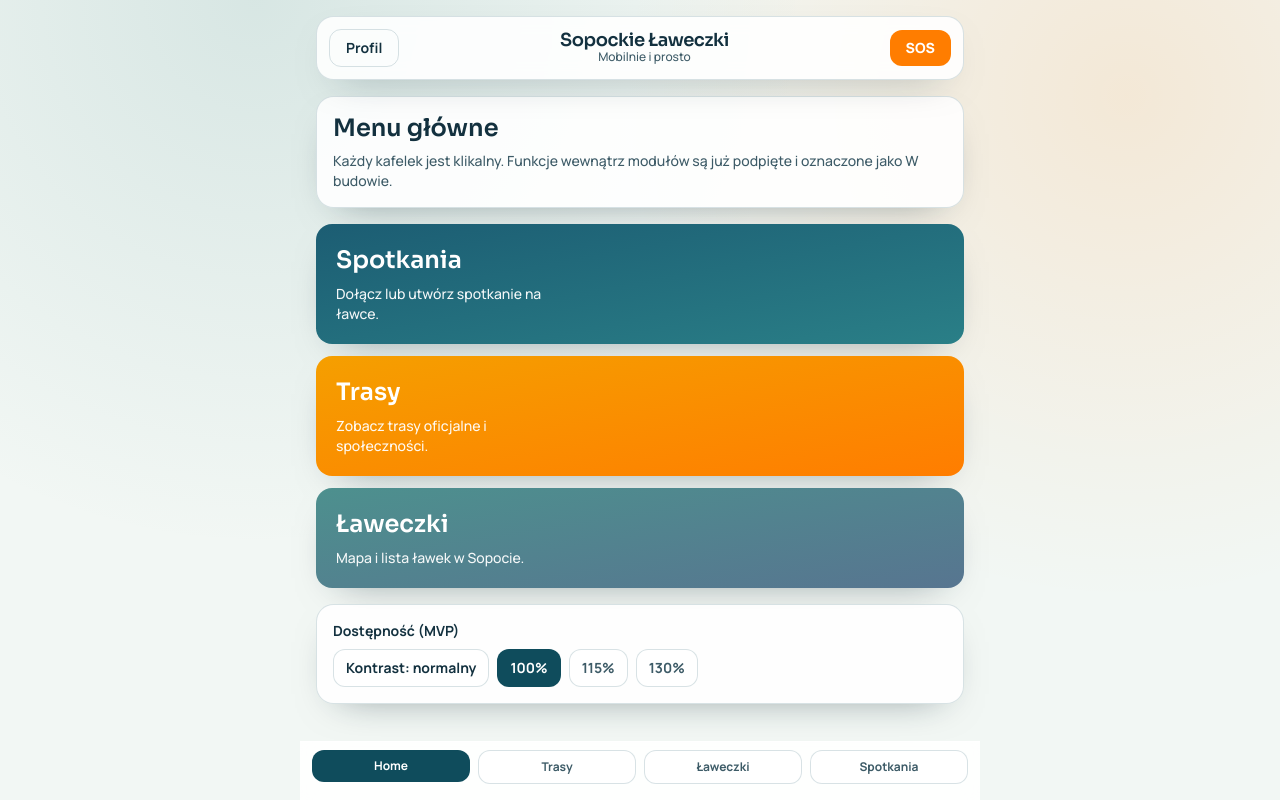
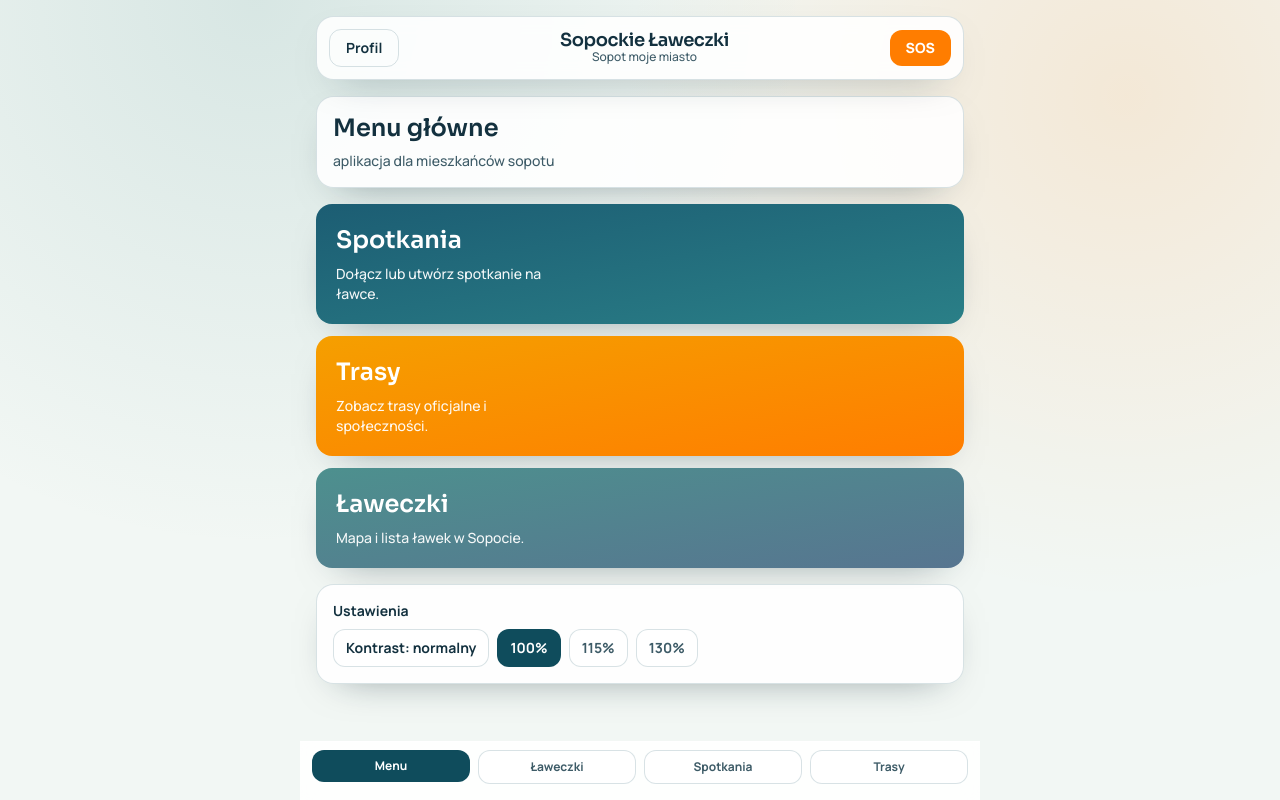
Before and after one commit to pawelhabina/sopockie-laweczki, a React (Vite) app in the folder apps/web/: page / in a window 1280 px wide. Built offline with nearby package versions, Linux system fonts and the light colour scheme.

Commit message:
update AppShell and HomePage content, modify BottomNav labels

```diff
--- a/apps/web/src/components/AppShell.jsx
+++ b/apps/web/src/components/AppShell.jsx
@@ -16,7 +16,7 @@ export function AppShell() {
 
         <div className="text-center">
           <p className="font-heading text-lg leading-none tracking-tight">Sopockie Ławeczki</p>
-          <p className="text-xs text-[var(--text-muted)]">Mobilnie i prosto</p>
+          <p className="text-xs text-[var(--text-muted)]">Sopot moje miasto</p>
         </div>
 
         <Link
--- a/apps/web/src/components/BottomNav.jsx
+++ b/apps/web/src/components/BottomNav.jsx
@@ -1,10 +1,10 @@
 import { Link } from 'react-router-dom';
 
 const navItems = [
-  { label: 'Home', to: '/' },
-  { label: 'Trasy', to: '/routes' },
+  { label: 'Menu', to: '/' },
   { label: 'Ławeczki', to: '/benches' },
   { label: 'Spotkania', to: '/meetings' },
+  { label: 'Trasy', to: '/routes' },
 ];
 
 export function BottomNav({ currentPath }) {
--- a/apps/web/src/pages/HomePage.jsx
+++ b/apps/web/src/pages/HomePage.jsx
@@ -30,7 +30,7 @@ export function HomePage() {
       <div className="panel p-4">
         <h1 className="font-heading text-2xl leading-tight">Menu główne</h1>
         <p className="mt-2 text-sm text-[var(--text-muted)]">
-          Każdy kafelek jest klikalny. Funkcje wewnątrz modułów są już podpięte i oznaczone jako W budowie.
+          aplikacja dla mieszkańców sopotu
         </p>
       </div>
 
@@ -48,7 +48,7 @@ export function HomePage() {
       </div>
 
       <div className="panel p-4">
-        <p className="mb-2 text-sm font-bold">Dostępność (MVP)</p>
+        <p className="mb-2 text-sm font-bold">Ustawienia</p>
         <div className="flex flex-wrap gap-2">
           <button
             type="button"
```
